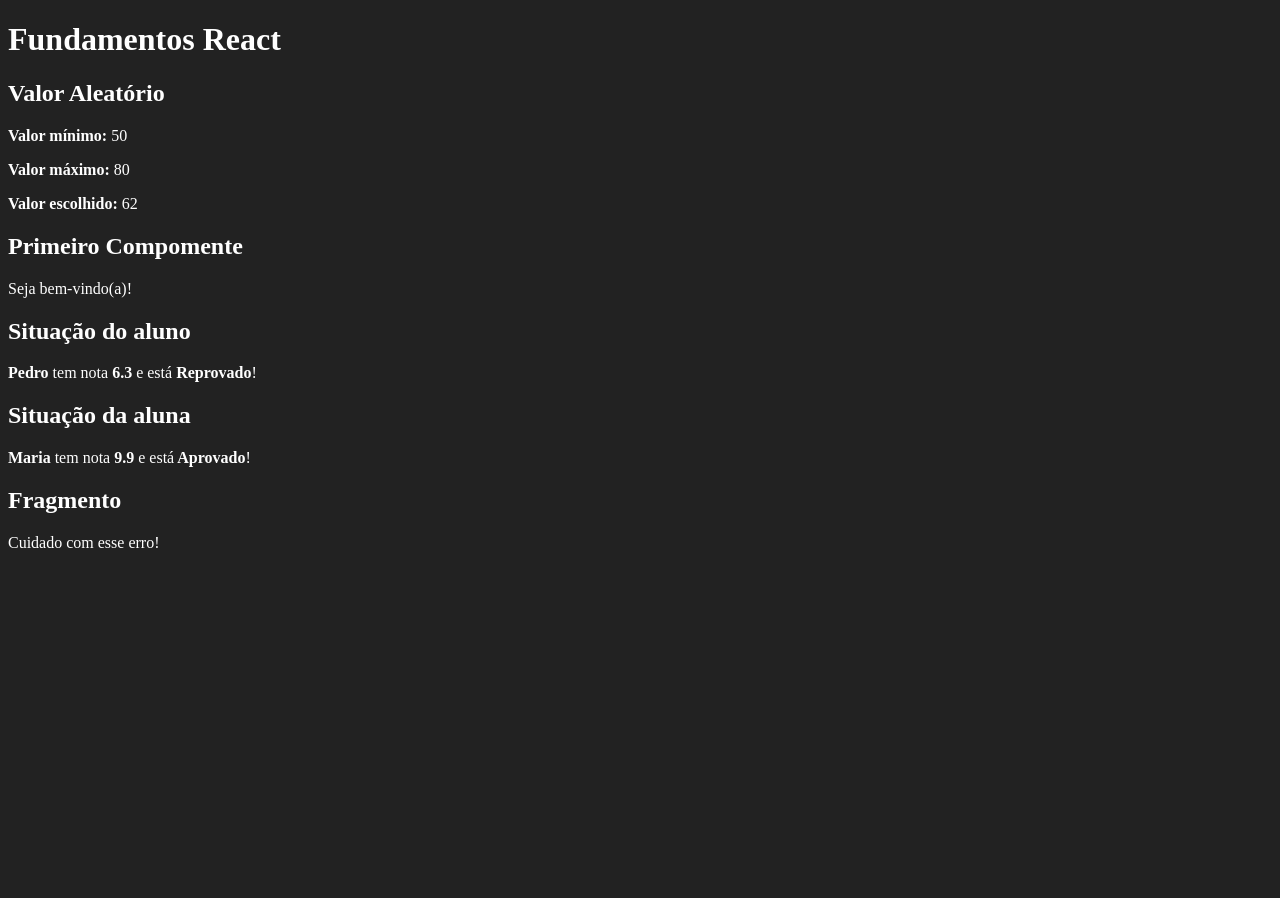
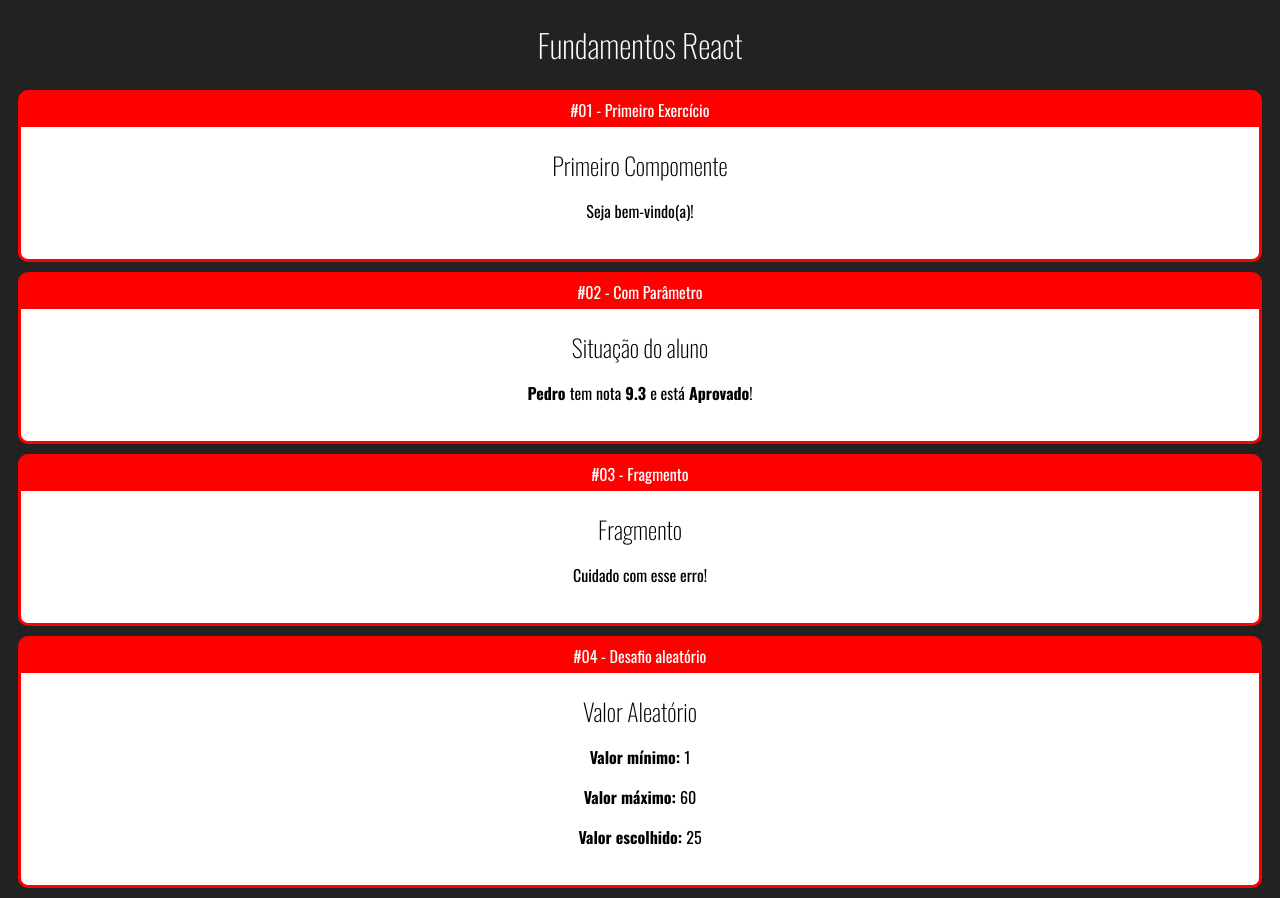
Before and after one commit to CardosoRepository/react-redux, a React (Create React App) app: page / in a window 1280 px wide. Before the commit the page ends 800 px from the top, so only its background shows below. Built offline with nearby package versions, Linux system fonts and the light colour scheme.

Commit message:
aula 23: cards

```diff
--- a/src/app.jsx
+++ b/src/app.jsx
@@ -3,15 +3,24 @@
 import Primeiro from "./components/basics/Primeiro";
 import ComParametro from "./components/basics/ComParametro";
 import Fragmento from "./components/basics/Fragmento";
-import Aleatorio from "./components/basics/Aleatorio"
+import Aleatorio from "./components/basics/Aleatorio";
+import Card from "./components/layout/Card";
 
 export default (_) => (
     <div id="app">
         <h1>Fundamentos React</h1>
-        <Aleatorio min={50} max={80}></Aleatorio>
-        <Primeiro></Primeiro>
-        <ComParametro titulo="Situação do aluno" aluno="Pedro" nota={6.3} />
-        <ComParametro titulo="Situação da aluna" aluno="Maria" nota={9.9} />
-        <Fragmento />
+        <Card titulo="#01 - Primeiro Exercício">
+            <Primeiro></Primeiro>
+        </Card>
+        <Card titulo="#02 - Com Parâmetro">
+            <ComParametro titulo="Situação do aluno" aluno="Pedro" nota={9.3} />
+        </Card>
+        <Card titulo="#03 - Fragmento">
+            <Fragmento />
+        </Card>
+        <Card titulo="#04 - Desafio aleatório">
+            <Aleatorio min={1} max={60}></Aleatorio>
+        </Card>
+
     </div>
 );
--- /dev/null
+++ b/src/components/layout/Card.css
@@ -0,0 +1,19 @@
+.Card {
+    background-color: red;
+    border-radius: 10px;
+    overflow: hidden;
+    border: 3px solid red;
+    margin: 10px;
+}
+
+.Card .Title{
+    padding: 5px 0px;
+    display: flex;
+    justify-content: center;
+}
+
+.Card .Content{
+    background-color: white;
+    color: black;
+    padding: 20px;
+}
--- /dev/null
+++ b/src/components/layout/Card.jsx
@@ -0,0 +1,13 @@
+import React from "react";
+import "./Card.css"
+
+export default (props) => {
+    return (
+        <div className="Card">
+            <div className="Title">{props.titulo}</div>
+            <div className="Content">
+                {props.children}
+            </div>
+        </div>
+    );
+};
--- a/src/index.css
+++ b/src/index.css
@@ -1,4 +1,13 @@
 body {
+    font-family: Oswald;
     background-color: #222;
     color: #fff;
+    text-align: center;
 }
+
+h1, h2, h3 {
+    font-weight: 200;
+}
+h2, h3 {
+    margin: 0;
+}
```
